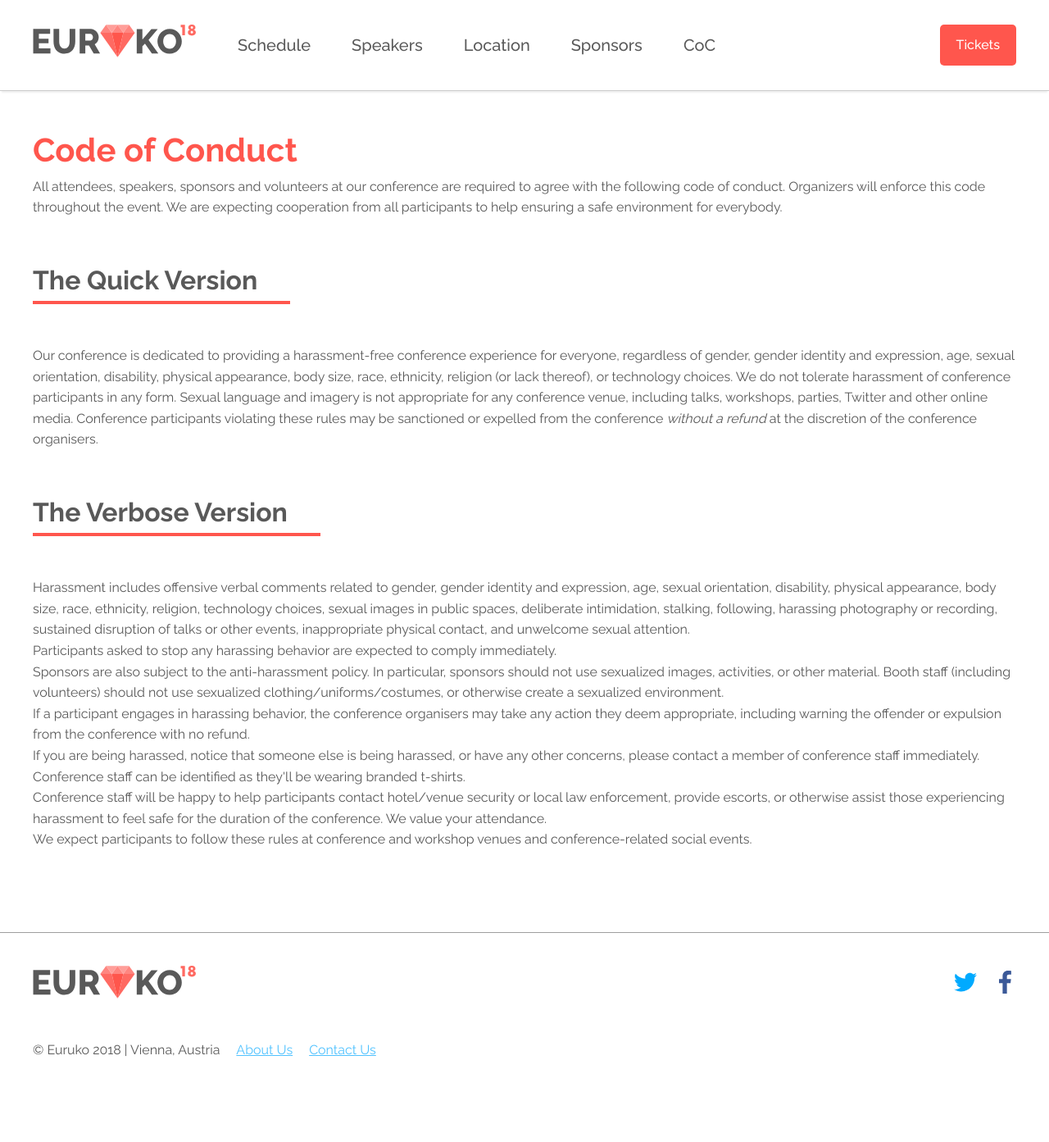
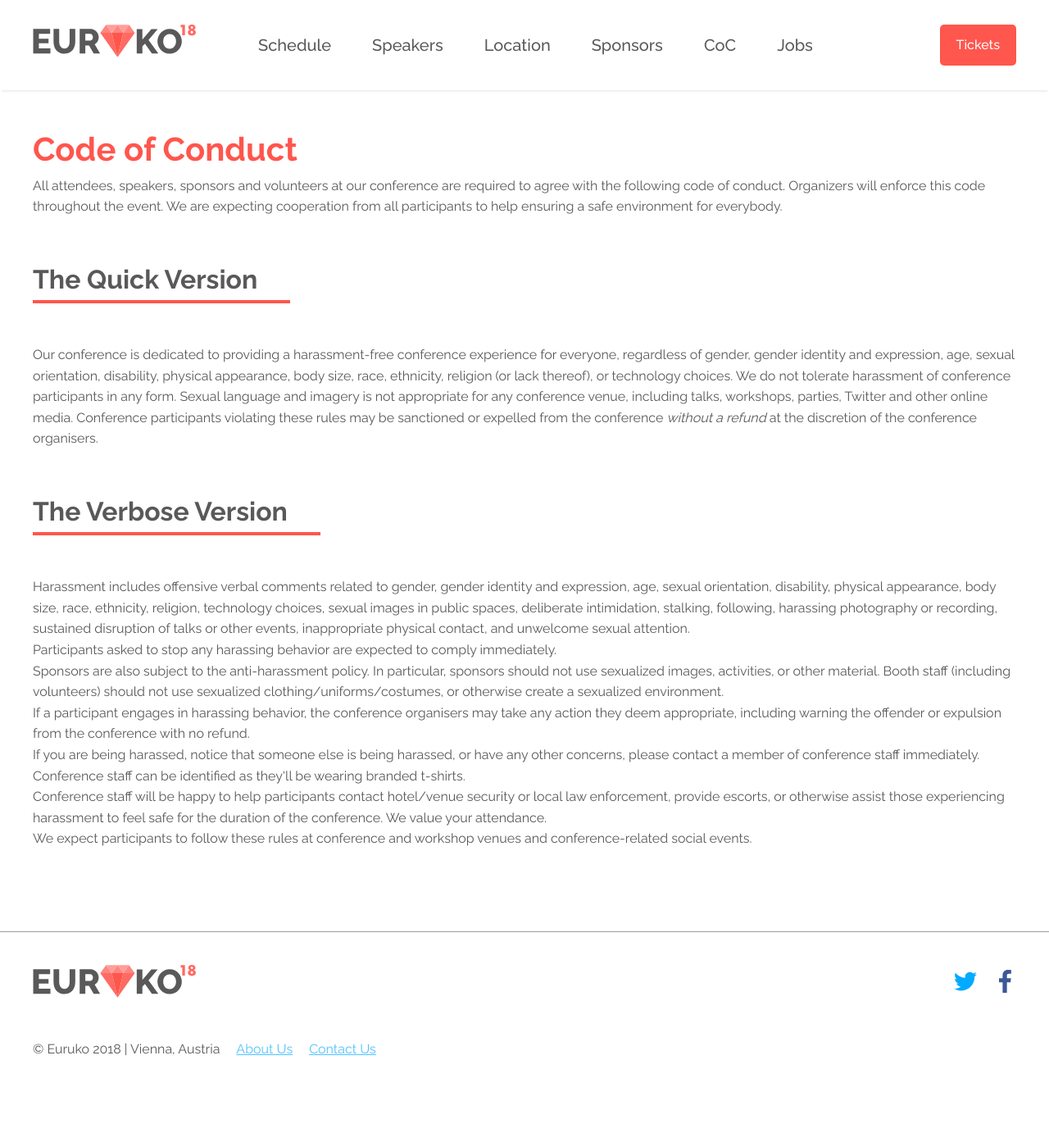
Before and after one commit to euruko/euruko2018.github.io, a Jekyll site: the page built from coc.html, in a window 1280 px wide. Shown: the whole page at 82% size. Built offline with Jekyll 4.4.1, drawn with Linux system fonts in a browser that asks for light colours.

Commit message:
Jobs page

```diff
--- a/_includes/navigation.html
+++ b/_includes/navigation.html
@@ -12,6 +12,7 @@
                 <a href="/venue">Location</a>
                 <a href="/sponsoring">Sponsors</a>
                 <a href="/coc">CoC</a>
+                <a href="/jobs">Jobs</a>
             </view>
 
             <a href="https://ti.to/euruko2018/conference" class="button bg-red" target="_blank" >Tickets</a>
--- /dev/null
+++ b/assets/css/jobs.scss
@@ -0,0 +1,76 @@
+---
+---
+
+@import "0-settings/config";
+
+content {
+  margin-top: 0px;
+}
+
+.layout-wrapper {
+  flex-wrap: wrap;
+}
+
+.job-header {
+  display: flex;
+  flex-direction: column;
+  align-items: center;
+  margin-top: 50px;
+
+  img {
+    max-width: 250px;
+    width: 100%;
+    height: auto;
+  }
+
+  p {
+    color: $grey1;
+    margin: 40px 0;
+    text-align: center;
+  }
+}
+
+.job-listing {
+  display: flex;
+  flex-wrap: wrap;
+  justify-content: space-between;
+  flex-grow: 1;
+
+  &:after {
+    content: '';
+    max-width: 370px;
+    width: 100%;
+  }
+}
+
+.jobs-tile {
+  flex-flow: column;
+  align-items: center;
+  box-shadow: $bs-regular;
+  border-radius: 8px;
+  margin-bottom: 30px;
+  max-width: 370px;
+  padding: 25px;
+
+  .company-logo {
+    max-width: 140px;
+    width: 100%;
+    height: auto;
+  }
+
+  .job {
+    color: $red;
+    font-size: $fs-h3;
+    font-weight: $fw-bold;
+    margin-bottom: 20px;
+  }
+
+  .description {
+    padding: 0px;
+    text-align: left;
+  }
+
+  .button {
+    margin-top: 20px;
+  }
+}
--- a/assets/css/lib/partials/navigation.scss
+++ b/assets/css/lib/partials/navigation.scss
@@ -4,7 +4,6 @@
     padding-top: 30px;
     padding-bottom: 30px;
     position: relative;
-    border-bottom: 1px solid #ccc;
     box-shadow: 0 4px 2px -2px #eee;
 
     #menu-opener {
@@ -22,11 +21,16 @@
 
         a {
             font-size: $fs-h4;
+            line-height: 40px;
             font-weight: $fw-medium;
             color: $grey;
             text-decoration: none;
-            margin-right: 50px;
+            padding: 0 25px;
             white-space: nowrap;
+        }
+
+        a:hover {
+            box-shadow: 0px 3px 0 0 $red;
         }
 
         a:last-child {
@@ -69,6 +73,7 @@
 
         .menu {
             flex-direction: column;
+            overflow: hidden;
 
             a {
                 margin: 15px 0 15px 0;
--- a/assets/css/speakers.scss
+++ b/assets/css/speakers.scss
@@ -10,8 +10,8 @@
 
   div.tile {
     flex-flow: column;
-    border-radius: 10px;
-    box-shadow: 0 1px 4px 0 rgba(89, 89, 89, 0.2);
+    box-shadow: $bs-regular;
+    border-radius: 8px;
     margin-bottom: 30px;
     margin-right: 30px;
     max-width: 370px;
```
Also changed, not shown: _data/jobs.yml (added, +37 -0 lines), jobs.html (added, +82 -0 lines).
